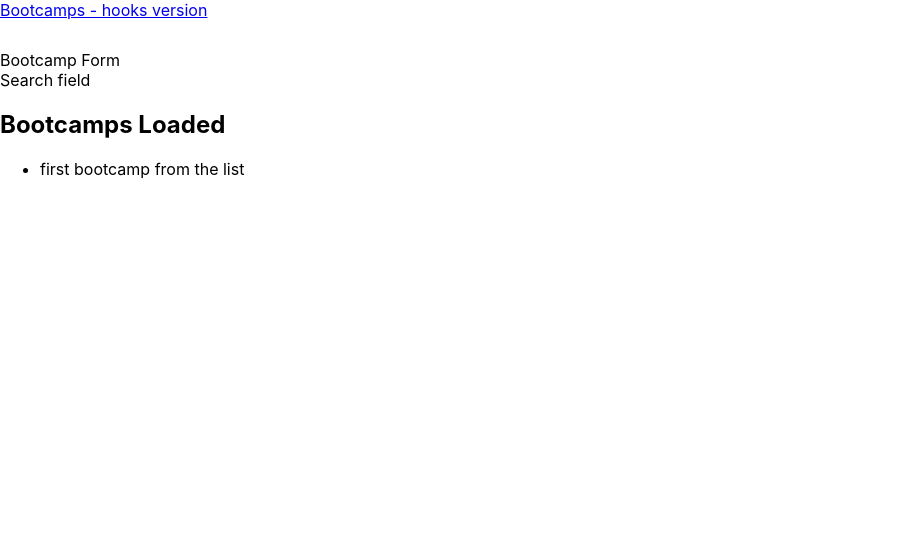
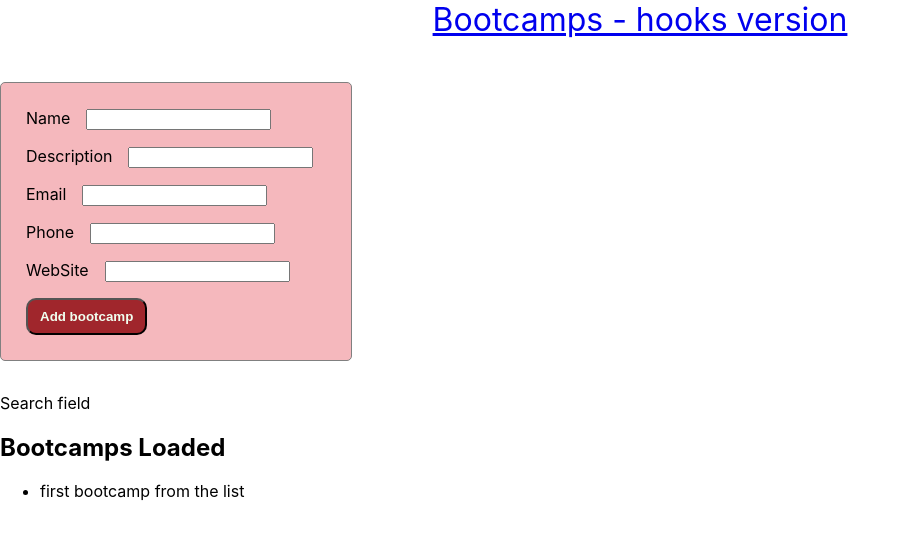
Before and after one commit to ecalimac/frontend-bootcamp-react-endv, a React (Create React App) app: page / in a window 1280 px wide. Shown: the top 538 px of the page, without its empty margins (0-911 px from the left). Built offline with nearby package versions, Linux system fonts and the light colour scheme.

Commit message:
Bootcamp Form and some styling

```diff
--- a/src/components/bootcamp-form/BootcampForm.js
+++ b/src/components/bootcamp-form/BootcampForm.js
@@ -1,7 +1,90 @@
-import React from "react";
+import React, { useEffect, useState } from "react";
+import Card from "../card/Card";
+import "./bootcamp-form.css";
 
 const BootcampForm = React.memo((props) => {
-  return <div>Bootcamp Form</div>;
+  const [bootcampName, setBootcampName] = useState("");
+  const [bootcampDescription, setBootcampDescription] = useState("");
+  const [bootcampEmail, setBootcampEmail] = useState("");
+  const [bootcampPhone, setBootcampPhone] = useState("");
+  const [bootcampWebsite, setBootcampWebsite] = useState("");
+
+  useEffect(() => {
+    console.log(
+      bootcampDescription,
+      bootcampName,
+      bootcampPhone,
+      bootcampEmail,
+      bootcampWebsite,
+      "Bootcamp form state"
+    );
+  });
+
+  const submitHandler = (event) => {
+    event.preventDefault();
+    console.log(event, "submit event");
+  };
+  return (
+    <div>
+      <Card>
+        <form onSubmit={submitHandler}>
+          <div className="form-control">
+            <label htmlFor="name">Name</label>
+            <input
+              onChange={(event) => {
+                setBootcampName(event.target.value);
+              }}
+              type="text"
+              id="name"
+            />
+          </div>
+          <div className="form-control">
+            <label htmlFor="name">Description</label>
+            <input
+              onChange={(event) => {
+                setBootcampDescription(event.target.value);
+              }}
+              type="text"
+              id="description"
+            />
+          </div>
+          <div className="form-control">
+            <label htmlFor="email">Email</label>
+            <input
+              onChange={(event) => {
+                setBootcampEmail(event.target.value);
+              }}
+              type="text"
+              id="email"
+            />
+          </div>
+          <div className="form-control">
+            <label htmlFor="phone">Phone</label>
+            <input
+              onChange={(event) => {
+                setBootcampPhone(event.target.value);
+              }}
+              type="text"
+              id="phone"
+            />
+          </div>
+          <div className="form-control">
+            <label htmlFor="website">WebSite</label>
+            <input
+              onChange={(event) => {
+                setBootcampWebsite(event.target.value);
+              }}
+              type="text"
+              id="website"
+            />
+          </div>
+          <div className="bootcamps-form__actions">
+            <button type="submit">Add bootcamp</button>
+          </div>
+        </form>
+      </Card>
+    </div>
+  );
 });
 
 export default BootcampForm;
--- /dev/null
+++ b/src/components/bootcamp-form/bootcamp-form.css
@@ -0,0 +1,14 @@
+.form-control {
+  margin-bottom: 1rem;
+}
+.form-control label {
+  margin-right: 1rem;
+}
+
+button {
+  background-color: #a0262c;
+  padding: 0.55rem 0.75rem;
+  border-radius: 10px;
+  color: honeydew;
+  font-weight: bold;
+}
--- a/src/components/card/Card.js
+++ b/src/components/card/Card.js
@@ -1,7 +1,7 @@
 import React from "react";
-
+import "./card.css";
 const Card = (props) => {
-  return <div className="card">{props.children}</div>;
+  return <div className="card-container">{props.children}</div>;
 };
 
 export default Card;
--- /dev/null
+++ b/src/components/card/card.css
@@ -0,0 +1,15 @@
+.card-container {
+  display: flex;
+  flex-direction: column;
+  width: 300px;
+  margin: 2rem 0;
+  background-color: #f5b8bd;
+  border: 1px solid grey;
+  border-radius: 5px;
+  padding: 25px;
+  cursor: pointer;
+  -moz-osx-font-smoothing: grayscale;
+  backface-visibility: hidden;
+  transform: translateZ(0);
+  transition: transform 0.25s ease-out;
+}
--- a/src/components/navigation/navigation.css
+++ b/src/components/navigation/navigation.css
@@ -3,8 +3,9 @@
   margin: 0;
   padding: 0;
   display: flex;
-  /* width: 300px; */
   height: 50px;
-  justify-content: space-between;
-  align-items: flex-start;
+  /* justify-content: space-between;
+  align-items: flex-start; */
+  justify-content: center;
+  font-size: 2rem;
 }
```
